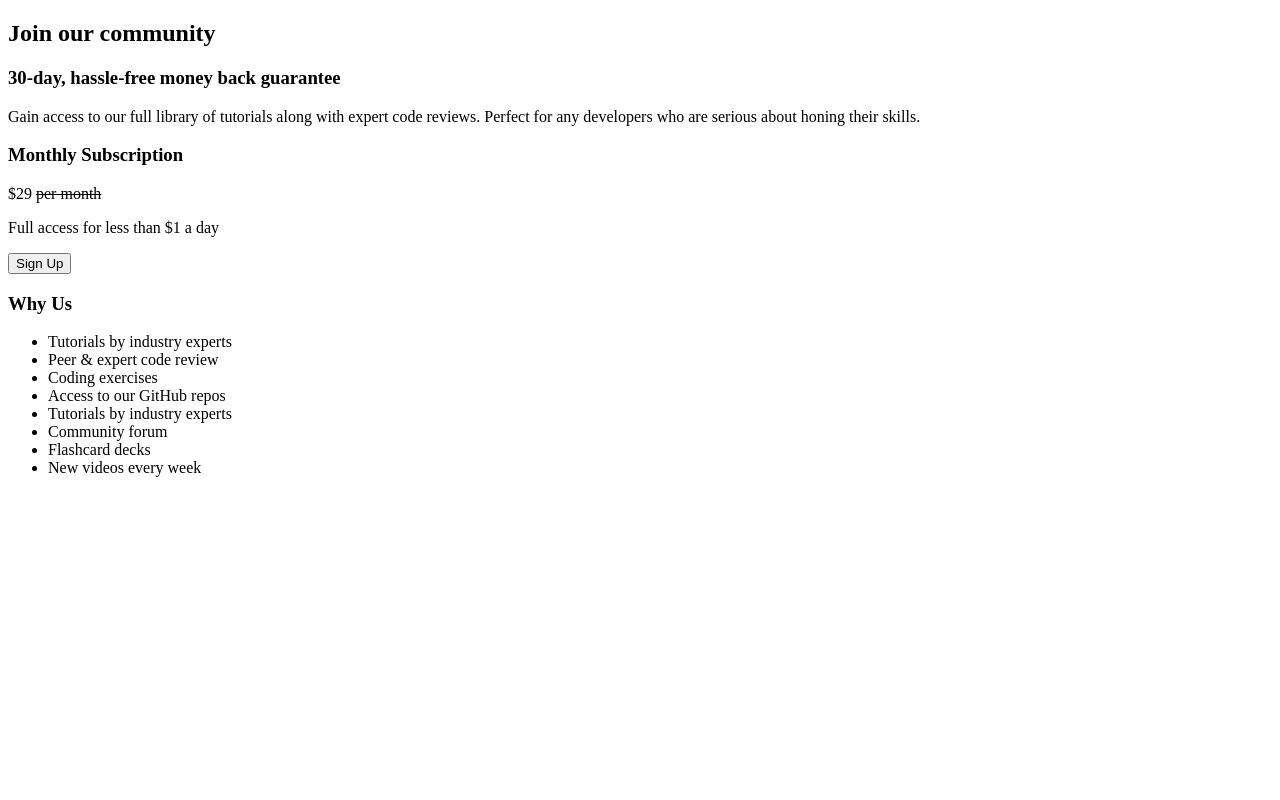
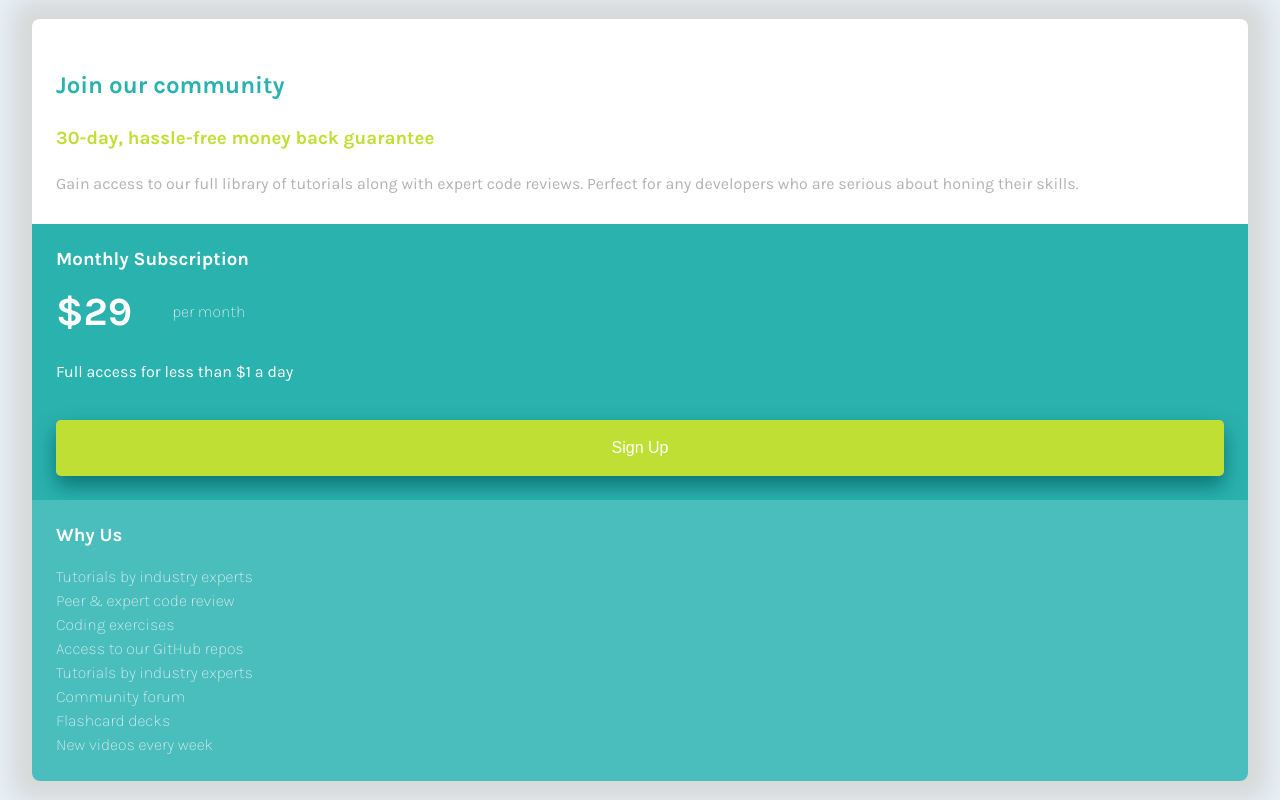
Before and after one commit to Peteonthebeat/Single-Price-Grid-Component, a plain HTML site: page index.html in a window 1280 px wide. Drawn offline with nearby package versions, Linux system fonts and the light colour scheme; files that its build step writes are made by us from their sources; the site is published under a folder, as on GitHub Pages, so addresses that start at the root find nothing.

Commit message:
Update index.html

```diff
--- a/index.html
+++ b/index.html
@@ -5,7 +5,7 @@
     <meta http-equiv="X-UA-Compatible" content="IE=edge" />
     <meta name="viewport" content="width=device-width, initial-scale=1.0" />
     <title>Single Price Grid Component</title>
-    <link rel="stylesheet" href="/stylesheets/styles.css" />
+    <link rel="stylesheet" href="styles.css" />
   </head>
 
   <!-- Body and Main -->
```
